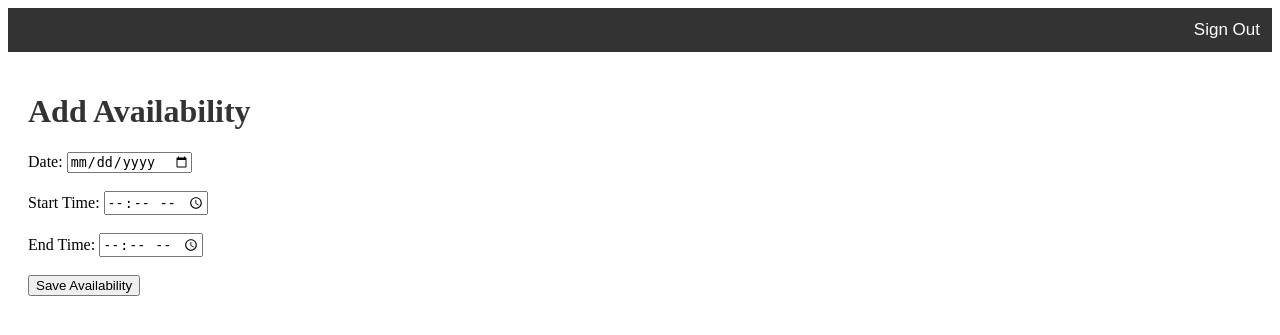
After one commit to amanmessinezis/BarberBookingSystem, a Flask app: page /add_availability in a window 1280 px wide. The commit adds this page. Shown: the top 335 px of the page. Run offline with Flask 3, Linux system fonts and the light colour scheme; a user stored in the database is signed in.

Commit message:
ALL CODE IN THIS COMMIT GENERATED BY CHATGPT availability synced with calendar and availability table

```diff
--- a/app.py
+++ b/app.py
@@ -49,6 +49,20 @@ class Customer(User):
 
     def __init__(self, first_name, last_name, email, password):
         super().__init__(first_name, last_name, email, password, type='customer')
+
+
+class Availability(db.Model):
+    id = db.Column(db.Integer, primary_key=True)
+    barber_id = db.Column(db.Integer, db.ForeignKey('barber.id', ondelete='CASCADE'), nullable=False)
+    date = db.Column(db.Date, nullable=False)
+    start_time = db.Column(db.Time, nullable=False)
+    end_time = db.Column(db.Time, nullable=False)
+
+    def __init__(self, barber_id, date, start_time, end_time):
+        self.barber_id = barber_id
+        self.date = date
+        self.start_time = start_time
+        self.end_time = end_time
 
 
 class Barber(User):
@@ -318,19 +332,16 @@ def leave_barbershop(shop_id):
 @app.route('/api/events')
 @login_required
 def get_events():
-    # Example events - replace with events from your database
-    events = [
-        {
-            'title': 'Barbershop Appointment',
-            'start': '2023-06-01T10:00:00',
-            'end': '2023-06-01T11:00:00'
-        },
-        {
-            'title': 'Another Appointment',
-            'start': '2023-06-02T12:00:00',
-            'end': '2023-06-02T13:00:00'
-        }
-    ]
+    availabilities = Availability.query.filter_by(barber_id=current_user.id).all()
+    events = []
+
+    for availability in availabilities:
+        events.append({
+            'title': 'Available',
+            'start': f"{availability.date}T{availability.start_time}",
+            'end': f"{availability.date}T{availability.end_time}"
+        })
+
     return jsonify(events)
 
 
@@ -349,6 +360,44 @@ def create_event():
     return jsonify(data), 201
 
 
+@app.route('/add_availability')
+@login_required
+def add_availability():
+    return render_template('add_availability.html')
+
+
+from datetime import datetime
+
+
+@app.route('/save_availability', methods=['POST'])
+@login_required
+def save_availability():
+    date_str = request.form['date']
+    start_time_str = request.form['start_time']
+    end_time_str = request.form['end_time']
+
+    try:
+        date = datetime.strptime(date_str, '%Y-%m-%d').date()
+        start_time = datetime.strptime(start_time_str, '%H:%M').time()
+        end_time = datetime.strptime(end_time_str, '%H:%M').time()
+
+        new_availability = Availability(
+            barber_id=current_user.id,
+            date=date,
+            start_time=start_time,
+            end_time=end_time
+        )
+
+        db.session.add(new_availability)
+        db.session.commit()
+        flash('Availability added successfully.', 'success')
+    except Exception as e:
+        db.session.rollback()
+        flash(f'There was an issue adding your availability: {e}', 'error')
+
+    return redirect(url_for('barber_home'))
+
+
 @app.route('/logout', methods=['POST'])
 @login_required
 def logout():
--- /dev/null
+++ b/templates/add_availability.html
@@ -0,0 +1,17 @@
+{% extends 'base.html' %}
+
+{% block content %}
+    <h1>Add Availability</h1>
+    <form action="{{ url_for('save_availability') }}" method="POST">
+        <label for="date">Date:</label>
+        <input type="date" id="date" name="date" required><br><br>
+
+        <label for="start_time">Start Time:</label>
+        <input type="time" id="start_time" name="start_time" required><br><br>
+
+        <label for="end_time">End Time:</label>
+        <input type="time" id="end_time" name="end_time" required><br><br>
+
+        <button type="submit">Save Availability</button>
+    </form>
+{% endblock %}
--- a/templates/barber_home.html
+++ b/templates/barber_home.html
@@ -43,6 +43,10 @@
     <a href="{{ url_for('calendar') }}">
         <button>Go to Calendar</button>
     </a>
+    <br>
+    <a href="{{ url_for('add_availability') }}">
+        <button>Add Availability</button>
+    </a>
 
     {% if not current_user.shop_id %}
         <h2>Search for a Barbershop</h2>
```
Also changed, not shown: templates/calendar.html (+6 -1 lines).
